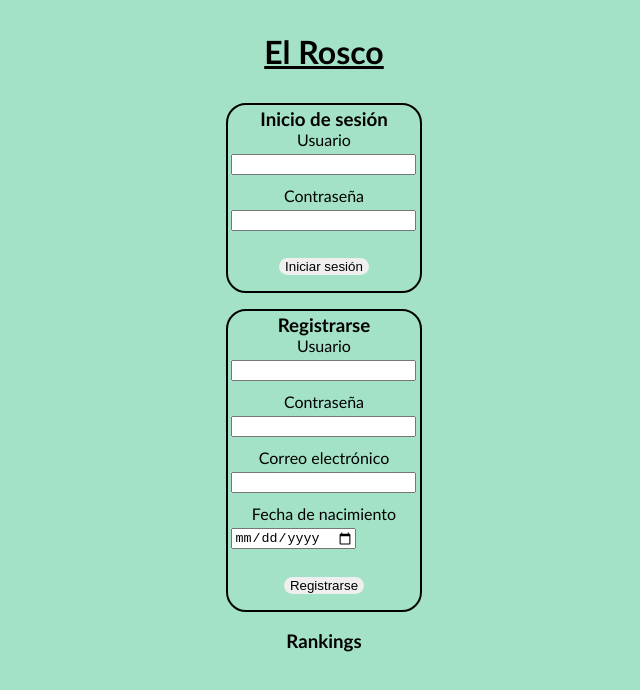
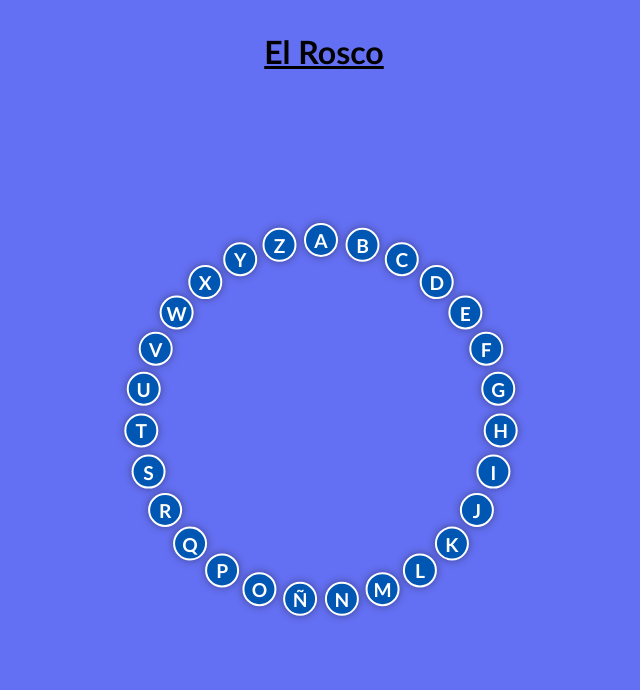
Before and after one commit to dimidio6/LPL, a React (Vite) app in the folder FINAL REGULAR 2026/El Rosco/: page / in a window 1280 px wide. Shown: the top 690 px of the page, without its empty margins (316-956 px from the left). Built offline with nearby package versions, Linux system fonts and the light colour scheme.

Commit message:
Creación del Rosco

```diff
--- a/FINAL REGULAR 2026/El Rosco/src/index.css
+++ b/FINAL REGULAR 2026/El Rosco/src/index.css
@@ -1,5 +1,5 @@
 body {
-  background-color: #11b46d62;
+  background-color: #071aed9f;
   margin: 0;
   padding: 0;
   display: grid;
--- a/FINAL REGULAR 2026/El Rosco/src/inicio.css
+++ b/FINAL REGULAR 2026/El Rosco/src/inicio.css
@@ -1,5 +1,5 @@
 body {
-    background-color: #11b46d62;
+    background-color: #180fc1;
     text-align: center;
     align-items: center;
     padding: 0;
--- a/FINAL REGULAR 2026/El Rosco/src/inicio.jsx
+++ b/FINAL REGULAR 2026/El Rosco/src/inicio.jsx
@@ -1,9 +1,8 @@
 import "./inicio.css";
 
-export function Login() {
+export function Sesion() {
 
-    // funciones para manejar los eventos
-
+    /// funciones para manejar los eventos
     // MANEJADOR DEL REGISTRO
     const handleRegistro = async (e) => {
         e.preventDefault(); // para que la página no se recargue cuando se envía le formulario
@@ -12,11 +11,15 @@ export function Login() {
         const datosRegistro = Object.fromEntries(formData);
 
         try {
-            const respuesta = await fetch('http://localhost/el_rosco_backend/registro.php', { // se comunica con el PHP (registro)
+            const respuesta_registro = await fetch('http://localhost/el_rosco_backend/registro.php', { // se comunica con el PHP (registro)
             method: 'POST',
             headers: { 'Content-Type': 'application/json' },
             body: JSON.stringify(datosRegistro)
             });
+
+            const resultado_registro = await respuesta_registro.json();
+
+            alert(resultado_registro.mensaje);
         } catch (error) {
             console.error(error);
         }
@@ -36,21 +39,23 @@ export function Login() {
             body: JSON.stringify(datosLogin)
             });
 
-            const resultado = await respuesta_login.json();
+            const resultado_login = await respuesta_login.json();
 
-            if (resultado.status === 'success') {
-                console.log("Datos del usuario:", resultado.datos_user);
+            // .status, .datos_user, etc.. son sacados directamente del json_encode del login.php
+            if (resultado_login.status === 'success') {
+                console.log("Datos del usuario:", resultado_login.datos_user);
                 //////////////////////////////////////////////
                 // ACÁ PUEDEN IR COOKIES, LOCALSTORAGE.. ETC..
                 //////////////////////////////////////////////
             } else {
-                alert(resultado.mensaje);
+                alert(resultado_login.mensaje);
             }
         } catch (error) {
             console.error(error);
         }
     }
 
+    // PARTE VISUAL QUE RENDERIZARA
     return (
         <section>
             <article className="art-inicio-sesion">
--- a/FINAL REGULAR 2026/El Rosco/src/main.jsx
+++ b/FINAL REGULAR 2026/El Rosco/src/main.jsx
@@ -1,14 +1,16 @@
 import { StrictMode } from 'react' // para comprobaciones (detectar problemas)
 import { createRoot } from 'react-dom/client'
+import { Sesion } from './inicio.jsx'
+// import App from './App.jsx'
+import { Rosco } from './rosco.jsx'
 import './index.css'
-import { Login } from './inicio.jsx'
-// import App from './App.jsx'
 
 createRoot(document.getElementById('root')).render(
   <StrictMode>
     <header>
       <u><h1>El Rosco</h1></u>
     </header>
-    <Login />
+    {/* <Sesion /> */}
+    <Rosco/>
   </StrictMode>
 )
--- /dev/null
+++ b/FINAL REGULAR 2026/El Rosco/src/rosco.css
@@ -0,0 +1,34 @@
+.rosco-contenedor {
+    display: flex;
+    justify-content: center;
+    align-items: center;
+    min-height: 80vh;
+    min-width: 60vw;
+}
+
+.rosco-circulo {
+    position: relative;
+    width: 60vw;
+    height: 60vh;
+    border-radius: 50%;
+}
+
+.rosco-letra {
+    position: absolute;
+    top: 50%;
+    left: 50%;
+    width: 30px;
+    height: 30px;
+    margin-top: -20px;
+    margin-left: -20px;
+    background-color: #0056b3;
+    color: white;
+    border-radius: 50%;
+    display: flex;
+    justify-content: center;
+    align-items: center;
+    font-weight: bold;
+    font-size: 1.2rem;
+    border: 2px solid white;
+    box-shadow: 0 0 8px rgba(0, 0, 0, 0.4);
+}
--- /dev/null
+++ b/FINAL REGULAR 2026/El Rosco/src/rosco.jsx
@@ -0,0 +1,31 @@
+import './rosco.css';
+
+export function Rosco() {
+
+    const abecedario = ['A', 'B', 'C', 'D', 'E', 'F', 'G', 'H', 'I', 'J', 'K', 'L', 'M', 'N', 'Ñ', 'O', 'P', 'Q', 'R', 'S', 'T', 'U', 'V', 'W', 'X', 'Y', 'Z'];
+    const radio = 180; // por si queremos agrandar o achicar el círculo. DEPENDIENTE DEL TAMAÑO DE SU CONTENEDOR (rosco.css -> rosco-circulo)
+
+    return (
+        <section className='rosco-contenedor'>
+            <div className='rosco-circulo'>
+                {/* .map nos devuelve cada letra del arreglo con su posición (cómo un for más avanzado) */}
+                {abecedario.map((letra, posicion) => {
+                    // nos dá el ángulo de cada letra para dibujarla en el rosco, independientemente de la cantidad de letras
+                    const angulo = (360 / abecedario.length) * posicion;
+                    const anguloCorregido = angulo - 90;
+                    // la correción es necesaria, porque la posición de inicio deja a la letra apuntando a las "3" del reloj
+                    // simplemente resto -90 al ángulo para que arranque desde las "12" del reloj
+                    return ( // retorno la letra
+                        // key = atributo de React para identificar de manera única un elemento de una lista
+                        <div className='rosco-letra' key={posicion} style={
+                            { transform: `rotate(${anguloCorregido}deg) translate(${radio}px) rotate(${-anguloCorregido}deg)`}
+                        }> {/* estilizo acá porque depende de los cálculos matemáticos que obtengo en esta parte */}
+                        {/* rotate ajusa el ángulo. translate lo empuja desde el centro hacia afuera. */}
+                            {letra}
+                        </div>
+                    );
+                })}
+            </div>
+        </section>
+    )
+}
```
Also changed, not shown: FINAL REGULAR 2026/El Rosco/src/App.jsx (added), 1 other file (tests, documents, lock files or other folders).
